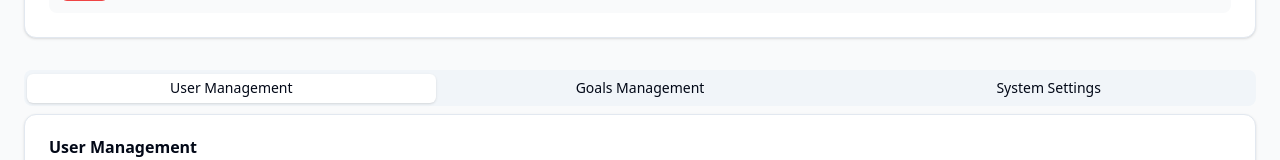
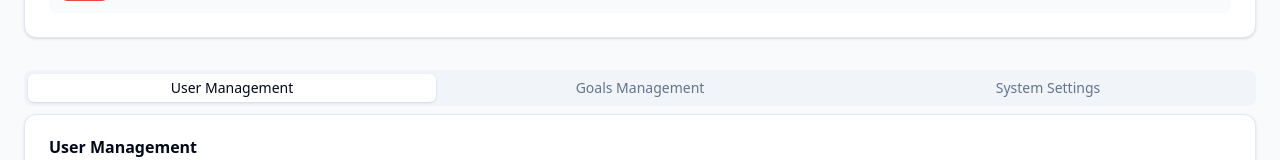
Before and after one commit to ebimopondei/stash-flow, a React (Vite) app in the folder frontend/: page /admin in a window 1280 px wide. Shown: the part 531-691 px from the top of the page. Built offline with nearby package versions, Linux system fonts and the light colour scheme; sample sign-in values are in the browser's storage.

Commit message:
fix minor bug

```diff
--- a/frontend/src/components/ui/tabs.tsx
+++ b/frontend/src/components/ui/tabs.tsx
@@ -1,64 +1,55 @@
+"use client"
+
 import * as React from "react"
 import * as TabsPrimitive from "@radix-ui/react-tabs"
 
 import { cn } from "@/lib/utils"
 
-function Tabs({
-  className,
-  ...props
-}: React.ComponentProps<typeof TabsPrimitive.Root>) {
-  return (
-    <TabsPrimitive.Root
-      data-slot="tabs"
-      className={cn("flex flex-col gap-2", className)}
-      {...props}
-    />
-  )
-}
+const Tabs = TabsPrimitive.Root
 
-function TabsList({
-  className,
-  ...props
-}: React.ComponentProps<typeof TabsPrimitive.List>) {
-  return (
+const TabsList = React.forwardRef<
+  React.ElementRef<typeof TabsPrimitive.List>,
+  React.ComponentPropsWithoutRef<typeof TabsPrimitive.List>
+>(({ className, ...props }, ref) => (
   <TabsPrimitive.List
-      data-slot="tabs-list"
+    ref={ref}
     className={cn(
-        "bg-muted text-muted-foreground inline-flex h-9 w-fit items-center justify-center rounded-lg p-[3px]",
+      "inline-flex h-9 items-center justify-center rounded-lg bg-muted p-1 text-muted-foreground",
       className
     )}
     {...props}
   />
-  )
-}
+))
+TabsList.displayName = TabsPrimitive.List.displayName
 
-function TabsTrigger({
-  className,
-  ...props
-}: React.ComponentProps<typeof TabsPrimitive.Trigger>) {
-  return (
+const TabsTrigger = React.forwardRef<
+  React.ElementRef<typeof TabsPrimitive.Trigger>,
+  React.ComponentPropsWithoutRef<typeof TabsPrimitive.Trigger>
+>(({ className, ...props }, ref) => (
   <TabsPrimitive.Trigger
-      data-slot="tabs-trigger"
+    ref={ref}
     className={cn(
-        "data-[state=active]:bg-background dark:data-[state=active]:text-foreground focus-visible:border-ring focus-visible:ring-ring/50 focus-visible:outline-ring dark:data-[state=active]:border-input dark:data-[state=active]:bg-input/30 text-foreground dark:text-muted-foreground inline-flex h-[calc(100%-1px)] flex-1 items-center justify-center gap-1.5 rounded-md border border-transparent px-2 py-1 text-sm font-medium whitespace-nowrap transition-[color,box-shadow] focus-visible:ring-[3px] focus-visible:outline-1 disabled:pointer-events-none disabled:opacity-50 data-[state=active]:shadow-sm [&_svg]:pointer-events-none [&_svg]:shrink-0 [&_svg:not([class*='size-'])]:size-4",
+      "inline-flex items-center justify-center whitespace-nowrap rounded-md px-3 py-1 text-sm font-medium ring-offset-background transition-all focus-visible:outline-none focus-visible:ring-2 focus-visible:ring-ring focus-visible:ring-offset-2 disabled:pointer-events-none disabled:opacity-50 data-[state=active]:bg-background data-[state=active]:text-foreground data-[state=active]:shadow",
       className
     )}
     {...props}
   />
-  )
-}
+))
+TabsTrigger.displayName = TabsPrimitive.Trigger.displayName
 
-function TabsContent({
-  className,
-  ...props
-}: React.ComponentProps<typeof TabsPrimitive.Content>) {
-  return (
+const TabsContent = React.forwardRef<
+  React.ElementRef<typeof TabsPrimitive.Content>,
+  React.ComponentPropsWithoutRef<typeof TabsPrimitive.Content>
+>(({ className, ...props }, ref) => (
   <TabsPrimitive.Content
-      data-slot="tabs-content"
-      className={cn("flex-1 outline-none", className)}
+    ref={ref}
+    className={cn(
+      "mt-2 ring-offset-background focus-visible:outline-none focus-visible:ring-2 focus-visible:ring-ring focus-visible:ring-offset-2",
+      className
+    )}
     {...props}
   />
-  )
-}
+))
+TabsContent.displayName = TabsPrimitive.Content.displayName
 
 export { Tabs, TabsList, TabsTrigger, TabsContent }
--- a/frontend/src/index.css
+++ b/frontend/src/index.css
@@ -1,6 +1,7 @@
 @import "tailwindcss";
 @import "tw-animate-css";
 
+@custom-variant dark (&:is(.dark *));
 
 @layer base {
   :root {
@@ -101,7 +102,6 @@
     --color-destructive: hsl(0 84.2% 60.2%);
     --color-destructive-foreground: hsl(210 40% 98%);
 
-
     --color-border: hsl(214.3 31.8% 91.4%);
     --color-input: hsl(214.3 31.8% 91.4%);
     --color-ring: hsl(210 100% 50%);
@@ -133,8 +133,6 @@
     --animate-accordion-down: accordion-down 0.2s ease-out;
     --animate-accordion-up: accordion-up 0.2s ease-out;
 
-
-
     @keyframes accordion-down {
               from {
                 height: '0'
@@ -157,8 +155,6 @@
 
 }
 
-
-
 @layer base {
   * {
     @apply border-border;
@@ -176,3 +172,45 @@
 .hero-gradient {
   background: linear-gradient(135deg, #1e40af 0%, #0f766e 100%);
 }
+
+:root {
+  --sidebar: hsl(0 0% 98%);
+  --sidebar-foreground: hsl(240 5.3% 26.1%);
+  --sidebar-primary: hsl(240 5.9% 10%);
+  --sidebar-primary-foreground: hsl(0 0% 98%);
+  --sidebar-accent: hsl(240 4.8% 95.9%);
+  --sidebar-accent-foreground: hsl(240 5.9% 10%);
+  --sidebar-border: hsl(220 13% 91%);
+  --sidebar-ring: hsl(217.2 91.2% 59.8%);
+}
+
+.dark {
+  --sidebar: hsl(240 5.9% 10%);
+  --sidebar-foreground: hsl(240 4.8% 95.9%);
+  --sidebar-primary: hsl(224.3 76.3% 48%);
+  --sidebar-primary-foreground: hsl(0 0% 100%);
+  --sidebar-accent: hsl(240 3.7% 15.9%);
+  --sidebar-accent-foreground: hsl(240 4.8% 95.9%);
+  --sidebar-border: hsl(240 3.7% 15.9%);
+  --sidebar-ring: hsl(217.2 91.2% 59.8%);
+}
+
+@theme inline {
+  --color-sidebar: var(--sidebar);
+  --color-sidebar-foreground: var(--sidebar-foreground);
+  --color-sidebar-primary: var(--sidebar-primary);
+  --color-sidebar-primary-foreground: var(--sidebar-primary-foreground);
+  --color-sidebar-accent: var(--sidebar-accent);
+  --color-sidebar-accent-foreground: var(--sidebar-accent-foreground);
+  --color-sidebar-border: var(--sidebar-border);
+  --color-sidebar-ring: var(--sidebar-ring);
+}
+
+@layer base {
+  * {
+    @apply border-border outline-ring/50;
+  }
+  body {
+    @apply bg-background text-foreground;
+  }
+}
--- a/frontend/src/pages/UserGoals.tsx
+++ b/frontend/src/pages/UserGoals.tsx
@@ -5,7 +5,7 @@ import { Progress } from "@/components/ui/progress";
 import { Badge } from "@/components/ui/badge";
 import { SidebarProvider, SidebarTrigger } from "@/components/ui/sidebar";
 import { UserSidebar } from "@/components/layout/UserSidebar";
-import { Dialog, DialogContent, DialogDescription, DialogHeader, DialogTitle, DialogTrigger } from "@/components/ui/dialog";
+import {  Dialog,DialogContent,DialogDescription, DialogHeader, DialogTitle, DialogTrigger } from "@/components/ui/dialog";
 import { Input } from "@/components/ui/input";
 import { Label } from "@/components/ui/label";
 import { Select, SelectContent, SelectItem, SelectTrigger, SelectValue } from "@/components/ui/select";
@@ -121,7 +121,7 @@ const UserGoals = () => {
               <h1 className="text-3xl font-bold">My Goals</h1>
             </div>
             <Dialog open={isDialogOpen} onOpenChange={setIsDialogOpen}>
-              <DialogTrigger asChild>
+              <DialogTrigger >
                 <Button>
                   <Plus className="w-4 h-4 mr-2" />
                   Create Goal
@@ -177,7 +177,7 @@ const UserGoals = () => {
                   <div className="grid grid-cols-2 gap-4">
                     <div className="space-y-2">
                       <Label htmlFor="category">Category *</Label>
-                      <Select value={newGoal.category} onValueChange={(value) => setNewGoal({ ...newGoal, category: value })}>
+                      <Select value={newGoal.category} onValueChange={(value:any) => setNewGoal({ ...newGoal, category: value })}>
                         <SelectTrigger>
                           <SelectValue placeholder="Select category" />
                         </SelectTrigger>
@@ -193,7 +193,7 @@ const UserGoals = () => {
                     </div>
                     <div className="space-y-2">
                       <Label htmlFor="frequency">Contribution Frequency</Label>
-                      <Select value={newGoal.contributionFrequency} onValueChange={(value) => setNewGoal({ ...newGoal, contributionFrequency: value })}>
+                      <Select value={newGoal.contributionFrequency} onValueChange={(value:any) => setNewGoal({ ...newGoal, contributionFrequency: value })}>
                         <SelectTrigger>
                           <SelectValue placeholder="Select frequency" />
                         </SelectTrigger>
@@ -253,7 +253,7 @@ const UserGoals = () => {
                             ${goal.current.toLocaleString()} / ${goal.target.toLocaleString()}
                           </span>
                         </div>
-                        <Progress value={progress} className="h-3" />
+                        <Progress value={progress} />
                         <div className="flex justify-between text-xs text-muted-foreground mt-1">
                           <span>{progress.toFixed(1)}% completed</span>
                           <span>${remaining.toLocaleString()} remaining</span>
```
Also changed, not shown: 1 other file (tests, documents, lock files or other folders). Lines whose indentation alone changed are shown as unchanged.
